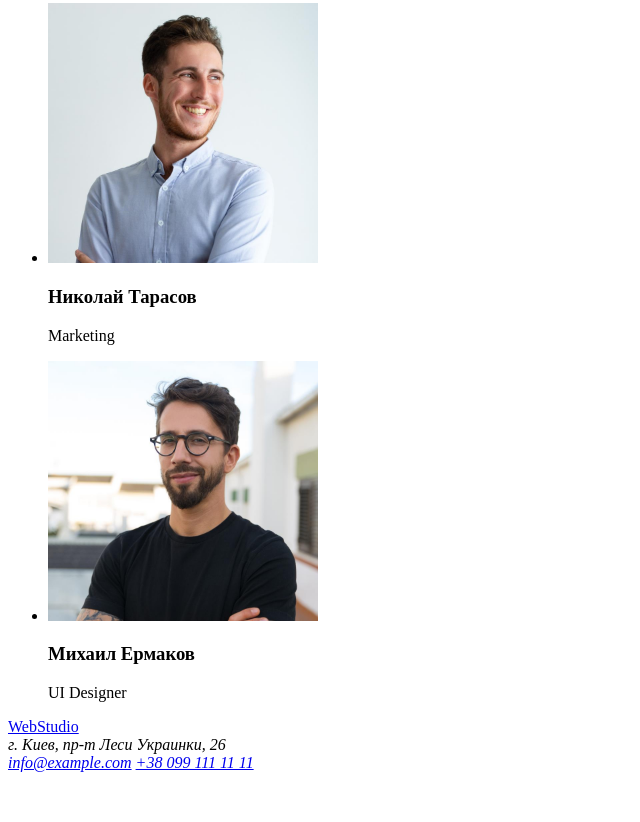
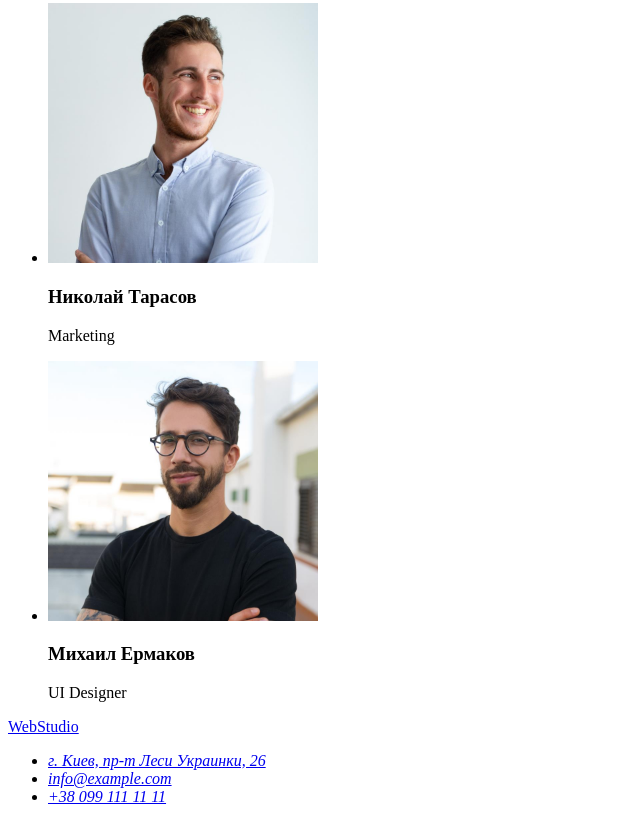
Before and after one commit to MaksymKolii/goit_markup_hw_01, a plain HTML site: page index.html in a window 1280 px wide. Shown: the part 2333-3155 px from the top of the page, without its empty margins (0-640 px from the left). Before the commit the page ends 3113 px from the top, so only its background shows below. Drawn offline with Linux system fonts and the light colour scheme.

Commit message:
Change Footer
Create list in footer and add reference to  google map

```diff
--- a/index.html
+++ b/index.html
@@ -94,12 +94,11 @@
     <footer>
         <a href="/">WebStudio</a>
         <address>
-            г. Киев, пр-т Леси Украинки, 26
-        </address>
-
-        <address>
-            <a href="mailto:info@example.com">info@example.com</a>
-            <a href="tel:+380991111111">+38 099 111 11 11</a>
+            <ul>
+                <li><a href="https://goo.gl/maps/vdUjSE2Tv6SdJSwDA">г. Киев, пр-т Леси Украинки, 26</a></li>
+                <li><a href="mailto:info@example.com">info@example.com</a></li>
+                <li><a href="tel:+380991111111">+38 099 111 11 11</a></li>
+            </ul>
         </address>
     </footer>
 </body>
```
